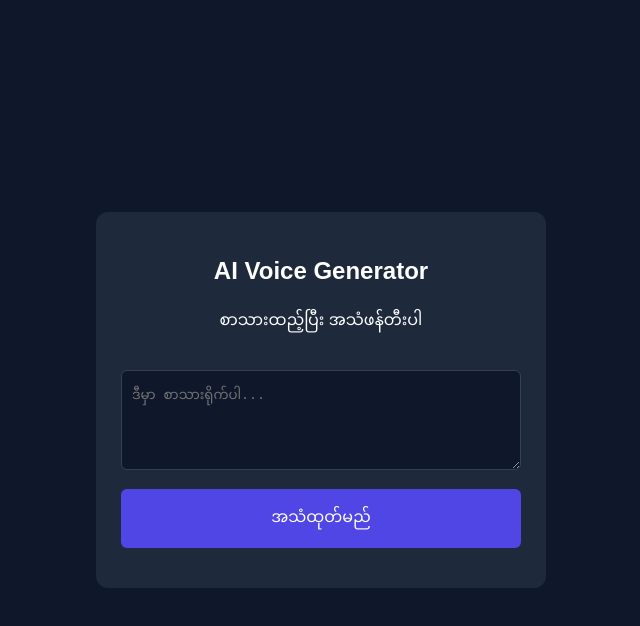
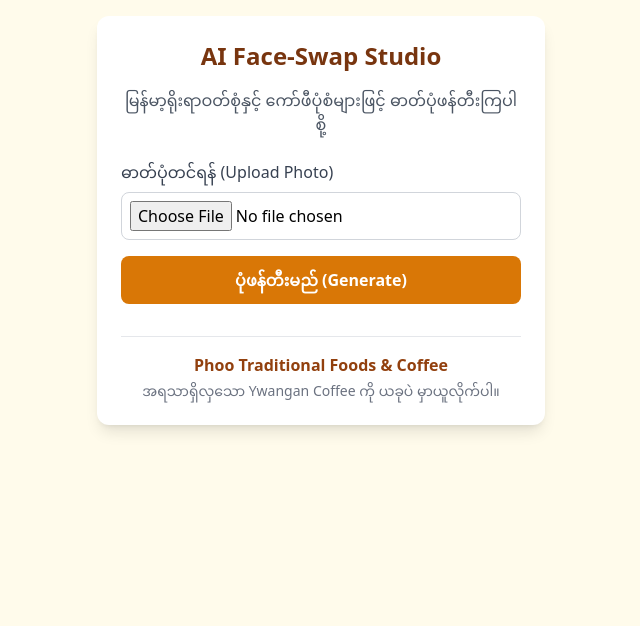
Before and after one commit to thurein880650-a11y/kpal-voice-ai, a plain HTML site: page index.html in a window 1280 px wide. Shown: the whole page, without its empty margins (319-959 px from the left). Drawn offline with nearby package versions, Linux system fonts and the light colour scheme.

Commit message:
Update index.html

```diff
--- a/index.html
+++ b/index.html
@@ -1,70 +1,27 @@
 <!DOCTYPE html>
 <html lang="my">
 <head>
-  <meta charset="UTF-8">
-  <meta name="viewport" content="width=device-width, initial-scale=1.0">
-  <title>AI Voice Generator</title>
-  <style>
-    body { font-family: sans-serif; background-color: #0f172a; color: white; display: flex; justify-content: center; align-items: center; min-height: 100vh; margin: 0; }
-    .card { background: #1e293b; padding: 25px; border-radius: 12px; width: 90%; max-width: 400px; text-align: center; }
-    textarea { width: 100%; height: 100px; padding: 10px; margin: 15px 0; border-radius: 6px; border: 1px solid #334155; background: #0f172a; color: white; box-sizing: border-box; }
-    button { background: #4f46e5; color: white; border: none; padding: 12px 20px; border-radius: 6px; cursor: pointer; width: 100%; font-size: 16px; }
-    button:disabled { background: #64748b; }
-    audio { width: 100%; margin-top: 20px; }
-    .error { color: #f87171; margin-top: 15px; font-size: 14px; }
-  </style>
+    <meta charset="UTF-8">
+    <meta name="viewport" content="width=device-width, initial-scale=1.0">
+    <title>AI Face-Swap & Coffee Shop</title>
+    <script src="https://cdn.tailwindcss.com"></script>
 </head>
-<body>
-  <div class="card">
-    <h2>AI Voice Generator</h2>
-    <p>စာသားထည့်ပြီး အသံဖန်တီးပါ</p>
-    <textarea id="textInput" placeholder="ဒီမှာ စာသားရိုက်ပါ..."></textarea>
-    <button id="generateBtn" onclick="generateVoice()">အသံထုတ်မည်</button>
-    <div id="errorMsg" class="error"></div>
-    <audio id="audioPlayer" controls style="display:none;"></audio>
-  </div>
+<body class="bg-amber-50 min-h-screen flex flex-col items-center p-4">
+    <div class="max-w-md w-full bg-white rounded-xl shadow-lg p-6">
+        <h1 class="text-2xl font-bold text-center text-amber-900 mb-4">AI Face-Swap Studio</h1>
+        <p class="text-center text-gray-600 mb-6">မြန်မာ့ရိုးရာဝတ်စုံနှင့် ကော်ဖီပုံစံများဖြင့် ဓာတ်ပုံဖန်တီးကြပါစို့</p>
 
-  <script>
-    async function generateVoice() {
-      const text = document.getElementById('textInput').value;
-      const btn = document.getElementById('generateBtn');
-      const errorMsg = document.getElementById('errorMsg');
-      const audioPlayer = document.getElementById('audioPlayer');
+        <div class="mb-4">
+            <label class="block text-gray-700 font-medium mb-2">ဓာတ်ပုံတင်ရန် (Upload Photo)</label>
+            <input type="file" class="w-full border border-gray-300 rounded-lg p-2" accept="image/*">
+        </div>
 
-      if (!text) {
-        errorMsg.innerText = "ကျေးဇူးပြု၍ စာသား ရိုက်ထည့်ပါ";
-        return;
-      }
+        <button class="w-full bg-amber-600 text-white font-bold py-3 rounded-lg hover:bg-amber-700 transition">ပုံဖန်တီးမည် (Generate)</button>
 
-      btn.disabled = true;
-      btn.innerText = "ဖန်တီးနေသည်...";
-      errorMsg.innerText = "";
-      audioPlayer.style.display = "none";
-
-      try {
-        const response = await fetch('/api/clone', {
-          method: 'POST',
-          headers: { 'Content-Type': 'application/json' },
-          body: JSON.stringify({ text: text })
-        });
-
-        if (!response.ok) {
-          const errData = await response.json();
-          throw new Error(errData.error || "အသံဖန်တီး၍ မရပါ");
-        }
-
-        const blob = await response.blob();
-        const audioUrl = URL.createObjectURL(blob);
-        audioPlayer.src = audioUrl;
-        audioPlayer.style.display = "block";
-        audioPlayer.play();
-      } catch (err) {
-        errorMsg.innerText = "Error: " + err.message;
-      } finally {
-        btn.disabled = false;
-        btn.innerText = "အသံထုတ်မည်";
-      }
-    }
-  </script>
+        <div class="mt-8 border-t pt-4 text-center">
+            <h2 class="font-bold text-amber-800">Phoo Traditional Foods & Coffee</h2>
+            <p class="text-sm text-gray-500 mt-1">အရသာရှိလှသော Ywangan Coffee ကို ယခုပဲ မှာယူလိုက်ပါ။</p>
+        </div>
+    </div>
 </body>
 </html>
```
